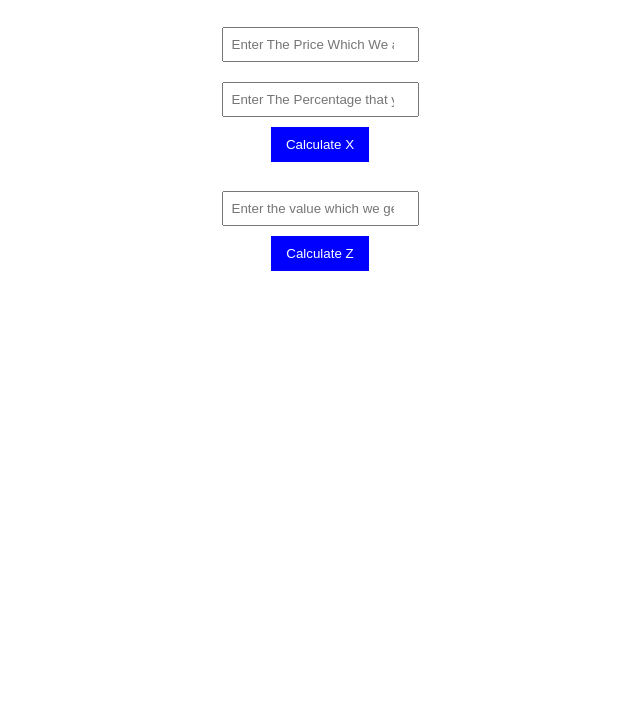
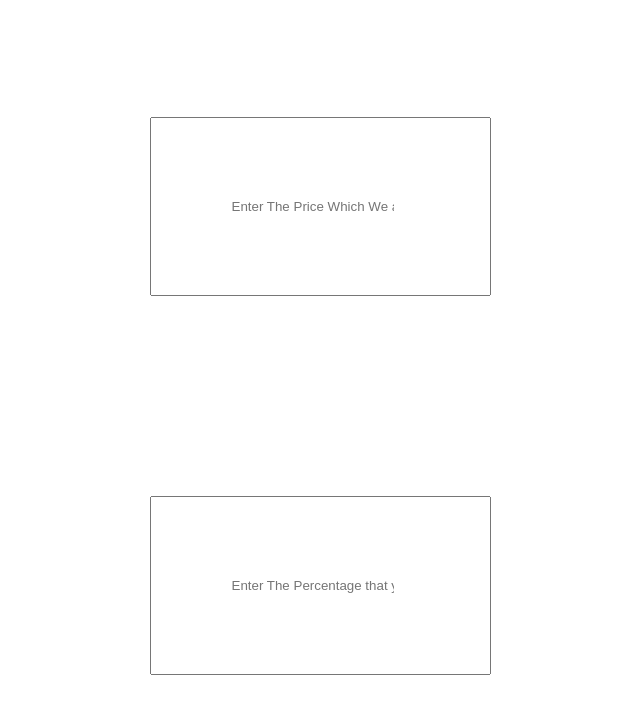
Before and after one commit to YasirAhmed727/LubnaSelectionsCalculator, a plain HTML site: page index.html in a window 1280 px wide. Shown: the part 81-800 px from the top of the page, without its empty margins (320-960 px from the left). Drawn offline with Linux system fonts and the light colour scheme.

Commit message:
Update index.html

```diff
--- a/index.html
+++ b/index.html
@@ -3,7 +3,7 @@
 <head>
     <meta charset="UTF-8">
     <meta name="viewport" content="width=device-width, initial-scale=1.0">
-    <title>Percentage Calculator</title>
+    <title>Calculator</title>
     <style>
         body {
             font-family: Arial, sans-serif;
@@ -11,8 +11,8 @@
             margin: 50px;
         }
         input {
-            margin: 10px;
-            padding: 8px;
+            margin: 100px;
+            padding: 80px;
         }
         button {
             padding: 10px 15px;
```
